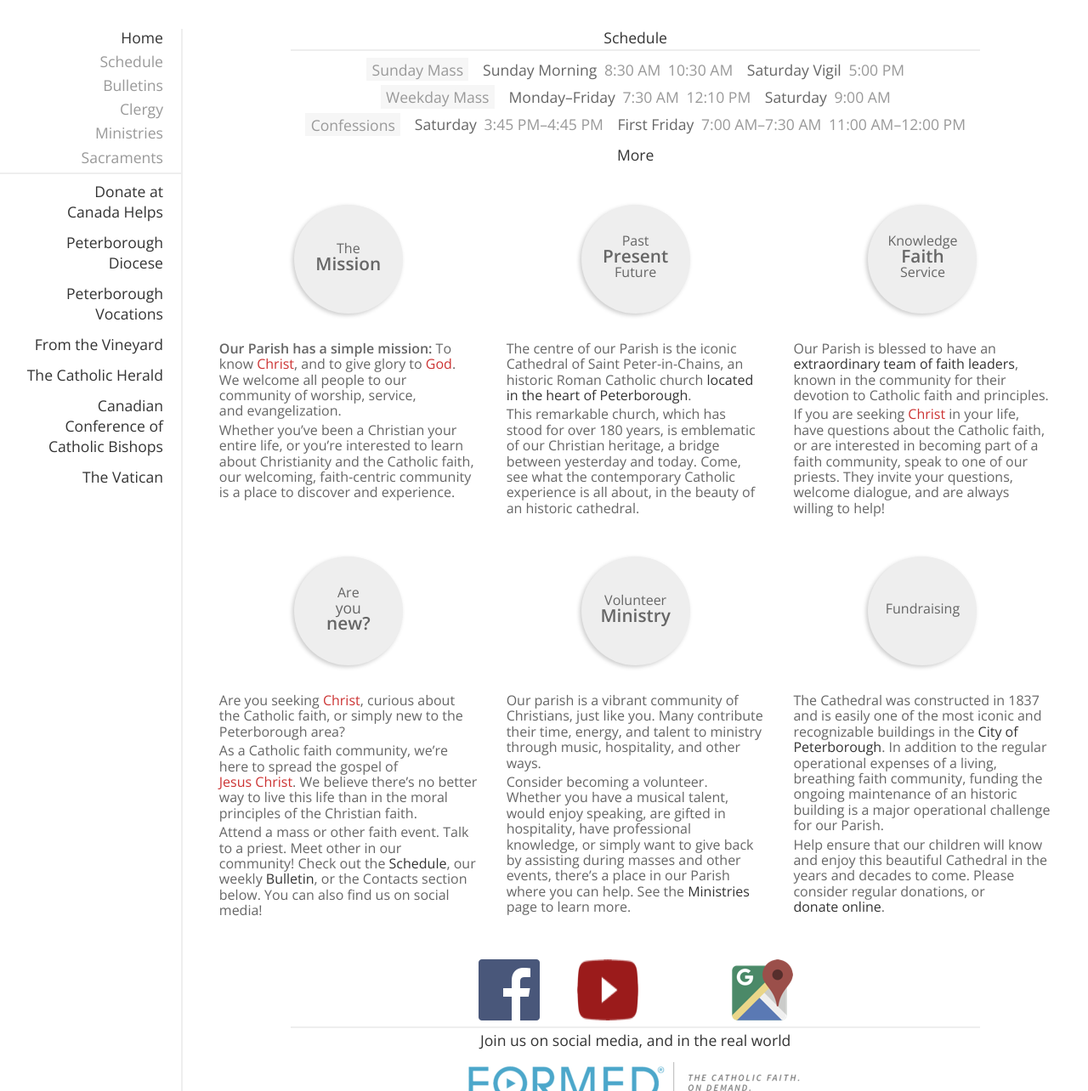
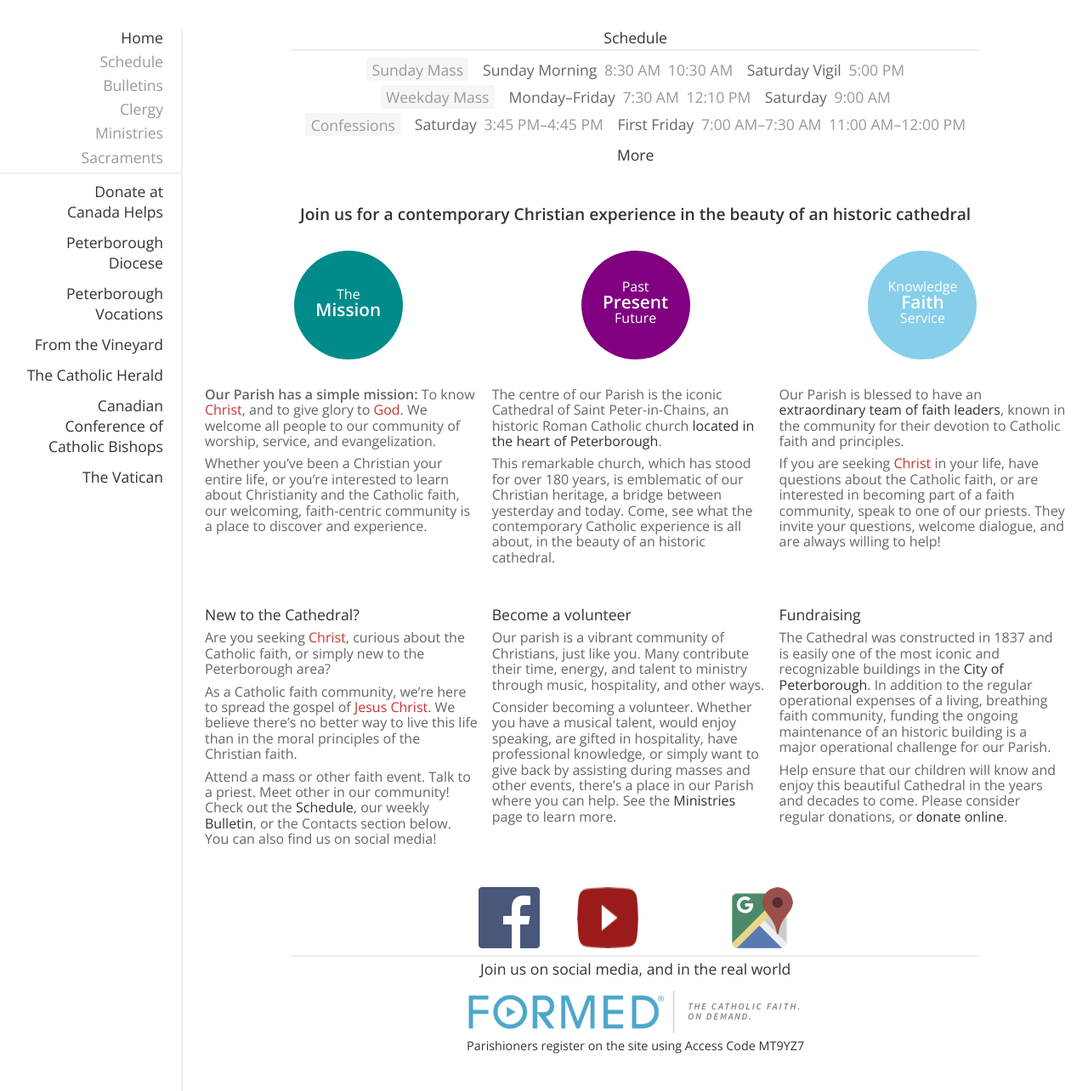
Before and after one commit to stpeterinchains/stpeterinchains.github.io, a Jekyll site: the page built from index.html, in a window 1280 px wide, cut to the strip 920-2204 px from the top of the page. Shown: the whole strip at 85% size. Built offline with Jekyll 4.4.1, drawn with Linux system fonts in a browser that asks for light colours; nearby versions of some CDN libraries.

Commit message:
Improved opener cells to make patches and shadows optional, improved cell text, added opener title

```diff
--- a/_data/index.yml
+++ b/_data/index.yml
@@ -1,111 +1,115 @@
 ---
 
 opener:
+  title: Saint Peter&#x2011;in&#x2011;Chains. Who we are.
+  title: Historic cathedral. Contemporary experience.
+  title: >
+    Join us for a contemporary Christian experience
+    in the beauty of an historic&nbsp;cathedral
+  items:
 
-  -
-    patch: |
-      The
+    -
+      color: white
+      background: darkcyan
+      patch: |
+        The
 
-      **Mission**
-    text: |
-      **Our Parish has a simple mission:**
-      To know *Christ*, and to give glory to *God*.
-      We welcome all people to our community of worship, service,
-      and&nbsp;evangelization.
+        **Mission**
+      text: |
+        **Our Parish has a simple mission:**
+        To know *Christ*, and to give glory to *God*.
+        We welcome all people to our community of worship, service,
+        and&nbsp;evangelization.
 
-      Whether you've been a Christian your entire life, or
-      you're interested to learn about Christianity and the Catholic faith,
-      our welcoming, faith-centric community is a place to discover and
-      experience.
+        Whether you've been a Christian your entire life, or
+        you're interested to learn about Christianity and the Catholic faith,
+        our welcoming, faith-centric community is a place to discover and
+        experience.
 
-  -
-    patch: |
-      Past
+    -
+      color: white
+      background: purple
+      patch: |
+        Past
 
-      **Present**
+        **Present**
 
-      Future
-    text: |
-      The centre of our Parish is the iconic
-      Cathedral of Saint Peter-in-Chains, an historic Roman Catholic church
-      [located in the heart of Peterborough](https://goo.gl/maps/Vz73TcvLW8P2).
+        Future
+      text: |
+        The centre of our Parish is the iconic
+        Cathedral of Saint Peter-in-Chains, an historic Roman Catholic church
+        [located in the heart of Peterborough](https://goo.gl/maps/Vz73TcvLW8P2).
 
-      This remarkable church, which has stood for over 180 years, is emblematic
-      of our Christian heritage, a bridge between yesterday and today.
-      Come, see what the contemporary Catholic experience is all about,
-      in the beauty of an historic cathedral.
+        This remarkable church, which has stood for over 180 years, is emblematic
+        of our Christian heritage, a bridge between yesterday and today.
+        Come, see what the contemporary Catholic experience is all about,
+        in the beauty of an historic cathedral.
 
-  -
-    patch: |
-      Knowledge
+    -
+      color: white
+      background: skyblue
+      patch: |
+        Knowledge
 
-      **Faith**
+        **Faith**
 
-      Service
-    text: |
-      Our Parish is blessed to have an
-      [extraordinary team of faith leaders](/clergy.html),
-      known in the community for their devotion to
-      Catholic faith and principles.
+        Service
+      text: |
+        Our Parish is blessed to have an
+        [extraordinary team of faith leaders](/clergy.html),
+        known in the community for their devotion to
+        Catholic faith and principles.
 
-      If you are seeking *Christ* in your life,
-      have questions about the Catholic faith, or
-      are interested in becoming part of a faith community,
-      speak to one of our priests.
-      They invite your questions, welcome dialogue,
-      and are always willing to help!
+        If you are seeking *Christ* in your life,
+        have questions about the Catholic faith, or
+        are interested in becoming part of a faith community,
+        speak to one of our priests.
+        They invite your questions, welcome dialogue,
+        and are always willing to help!
 
-  -
-    patch: |
-      Are
+    -
+      title: New to the Cathedral?
+      text: |
+        Are you seeking *Christ*, curious about the Catholic faith,
+        or simply new to the Peterborough area?
 
-      *you*
+        As a Catholic faith community, we're here to spread the gospel of
+        *Jesus&nbsp;Christ*.
+        We believe there's no better way to live this life than in the moral
+        principles of the Christian faith.
 
-      **new?**
-    text: |
-      Are you seeking *Christ*, curious about the Catholic faith,
-      or simply new to the Peterborough area?
+        Attend a mass or other faith event. Talk to a priest. Meet other in our
+        community! Check out the [Schedule](/schedule.html),
+        our weekly [Bulletin](/bulletins.html), or the Contacts section below.
+        You can also find us on social media!
 
-      As a Catholic faith community, we're here to spread the gospel of
-      *Jesus&nbsp;Christ*.
-      We believe there's no better way to live this life than in the moral
-      principles of the Christian faith.
+    -
+      title: Become a volunteer
+      text: |
+        Our parish is a vibrant community of Christians, just like you.
+        Many contribute their time, energy, and talent to ministry
+        through music, hospitality, and other ways.
 
-      Attend a mass or other faith event. Talk to a priest. Meet other in our
-      community! Check out the [Schedule](/schedule.html),
-      our weekly [Bulletin](/bulletins.html), or the Contacts section below.
-      You can also find us on social media!
+        Consider becoming a volunteer. Whether you have a musical talent, would
+        enjoy speaking, are gifted in hospitality, have professional knowledge,
+        or simply want to give back by assisting during masses and other
+        events, there's a place in our Parish where you can help.
+        See the [Ministries](/ministries.html) page to learn more.
 
-  -
-    patch: |
-      Volunteer
+    -
+      title: Fundraising
+      text: |
+        The Cathedral was constructed in 1837 and is easily one of the most
+        iconic and recognizable buildings in the
+        [City of Peterborough](http://www.peterborough.ca).
+        In addition to the regular operational expenses of a living,
+        breathing faith community, funding the ongoing maintenance of an
+        historic building is a major operational challenge for our Parish.
 
-      **Ministry**
-    text: |
-      Our parish is a vibrant community of Christians, just like you.
-      Many contribute their time, energy, and talent to ministry
-      through music, hospitality, and other ways.
-
-      Consider becoming a volunteer. Whether you have a musical talent, would
-      enjoy speaking, are gifted in hospitality, have professional knowledge,
-      or simply want to give back by assisting during masses and other
-      events, there's a place in our Parish where you can help.
-      See the [Ministries](/ministries.html) page to learn more.
-
-  -
-    patch: Fundraising
-    text: |
-      The Cathedral was constructed in 1837 and is easily one of the most
-      iconic and recognizable buildings in the
-      [City of Peterborough](http://www.peterborough.ca).
-      In addition to the regular operational expenses of a living,
-      breathing faith community, funding the ongoing maintenance of an
-      historic building is a major operational challenge for our Parish.
-
-      Help ensure that our children will know and enjoy this beautiful
-      Cathedral in the years and decades to come.
-      Please consider regular donations, or
-      [donate&nbsp;online](https://www.canadahelps.org/en/charities/cathedral-of-st-peter-in-chains/).
+        Help ensure that our children will know and enjoy this beautiful
+        Cathedral in the years and decades to come.
+        Please consider regular donations, or
+        [donate&nbsp;online](https://www.canadahelps.org/en/charities/cathedral-of-st-peter-in-chains/).
 
 social:
   message: Join us on social media, and in the real world
--- a/index.html
+++ b/index.html
@@ -45,10 +45,19 @@ open_graph_description: >
 {% assign opener = site.data.index.opener %}
 
 <section id="opener">
+  <h1 id="opener-title">{{ opener.title }}</h1>
   <div class="pure-g">
-    {% for item in opener %}
+    {% for item in opener.items %}
+    {% assign combined_style = '' %}
+    {% if item.color %}{% capture color_style %}color:{{item.color}}{% endcapture %}{% assign combined_style = combined_style | append: color_style %}{% endif %}
+    {% if item.background %}{% capture background_style %};background-color:{{item.background}}{% endcapture %}{% assign combined_style = combined_style | append: background_style %}{% endif %}
+    {% if item.shadow %}{% capture shadow_style %};box-shadow:-2px 2px 5px {{item.shadow}}{% endcapture %}{% assign combined_style = combined_style | append: shadow_style %}{% endif %}
     <div class="opener-item pure-u-1 pure-u-md-1-3"><section>
-      <div class="opener-item-patch"><div class="opener-item-patch-blurb">{{ item.patch | markdownify }}</div></div>
+      {% if item.patch %}
+      <div class="opener-item-patch" style="{{ combined_style }}"><div class="opener-item-patch-blurb">{{ item.patch | markdownify }}</div></div>
+      {% else %}
+      <div class="opener-item-title">{{ item.title }}</div>
+      {% endif %}
       <div class="opener-item-text markdown">{{ item.text | markdownify }}</div>
     </section></div>
     {% endfor %}
--- a/styles/pages.scss
+++ b/styles/pages.scss
@@ -82,9 +82,8 @@ span.index-schedule-time {
 #opener { margin: 3rem 10% 0 10%; }
 
 #opener-title {
-  padding-bottom: 0.25rem;
-  border-bottom: 2px solid #eee;
-  font-weight: 400; font-size: 0.9rem;
+  margin: 0 auto 2rem auto;
+  font-weight: 600; font-size: 1.1rem;
   text-align: center;
   color: #333;
 }
@@ -95,7 +94,6 @@ div.opener-item-patch {
   width: 7rem; height: 7rem; line-height: 7rem;
   margin: 0 auto 1rem auto;
   background-color: #eee;
-  box-shadow: -2px 2px 5px #ccc;
   border-radius: 50%;
   text-align: center;
   color: #666;
@@ -106,7 +104,14 @@ div.opener-item-patch-blurb p { font-weight: 400; font-size: 0.9rem; margin: 0;
 div.opener-item-patch-blurb em { font-weight: 400; font-size: 1rem; font-style: normal; }
 div.opener-item-patch-blurb strong { font-weight: 600; font-size: 1.2rem; }
 
-div.opener-item-text { margin: 0.5rem 5% 0 5%; color: #666; }
+div.opener-item-title {
+  margin: 0 auto 0.5rem auto;
+  font-weight: 400; font-size: 1rem;
+  color: #333;
+}
+
+div.opener-item-text { margin: 0.5rem 5% 0 0; color: #666; }
+div.opener-item:nth-of-type(3n) div.opener-item-text { margin-right: 0; }
 div.opener-item-text em { font-style: normal; color: #c33; }
 
 @media screen and (min-width: 48rem) {
@@ -115,11 +120,13 @@ div.opener-item-text em { font-style: normal; color: #c33; }
 }
 
 @media screen and (min-width: 64rem) {
+  #opener-title { font-size: 1.2rem; }
   div.opener-item-patch { width: 8rem; height: 8rem; line-height: 8rem; }
   div.opener-item-patch-blurb p { font-size: 1rem; line-height: 1.1rem; }
   div.opener-item-patch-blurb em { font-size: 1.1rem; }
   div.opener-item-patch-blurb strong { font-size: 1.3rem; }
-  div.opener-item-text p { font-size: 1rem; }
+  div.opener-item-title { font-size: 1.1rem; }
+  div.opener-item-text p { margin-top: 0.5rem; font-size: 1rem; }
 }
 
 
```
